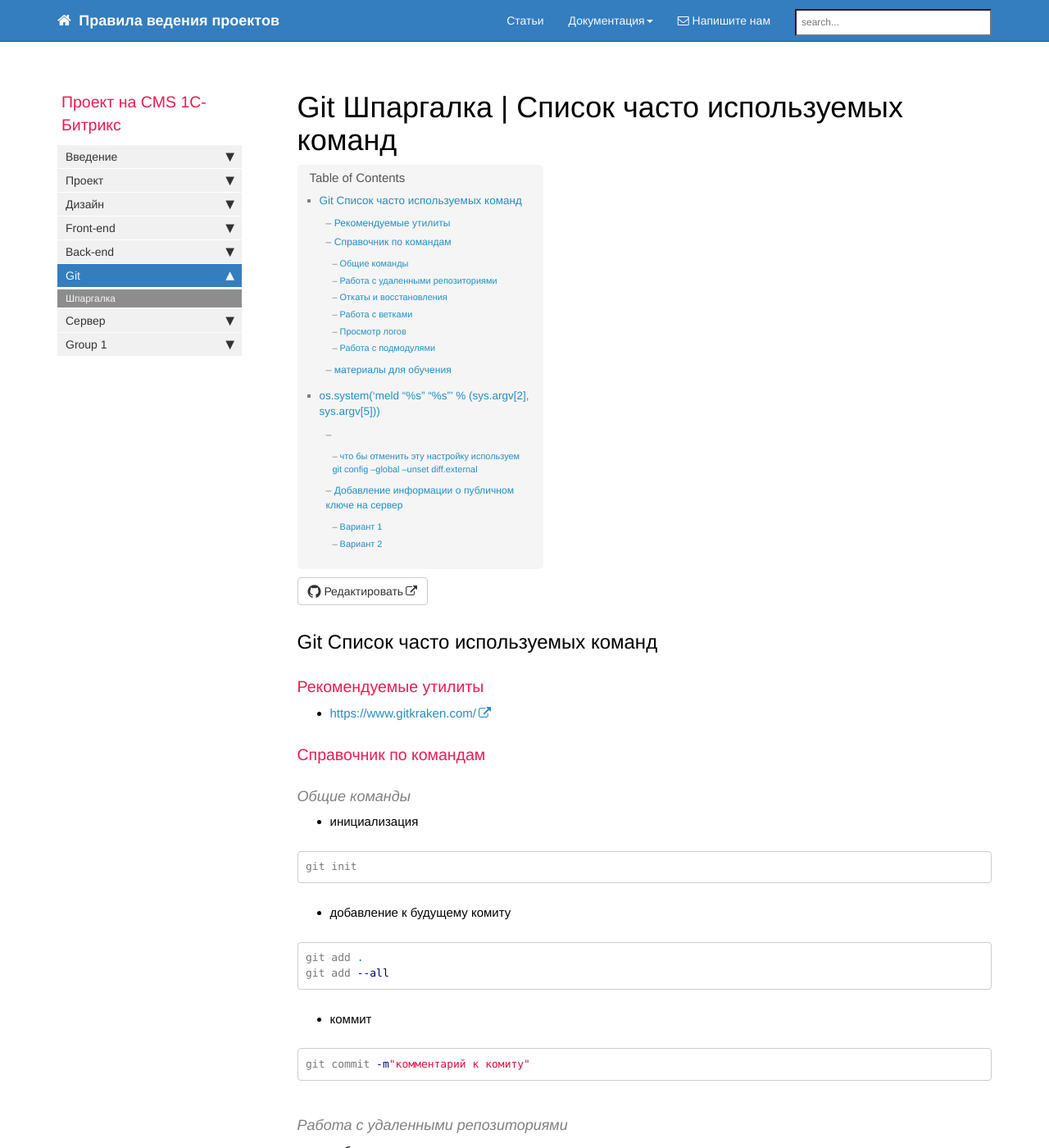
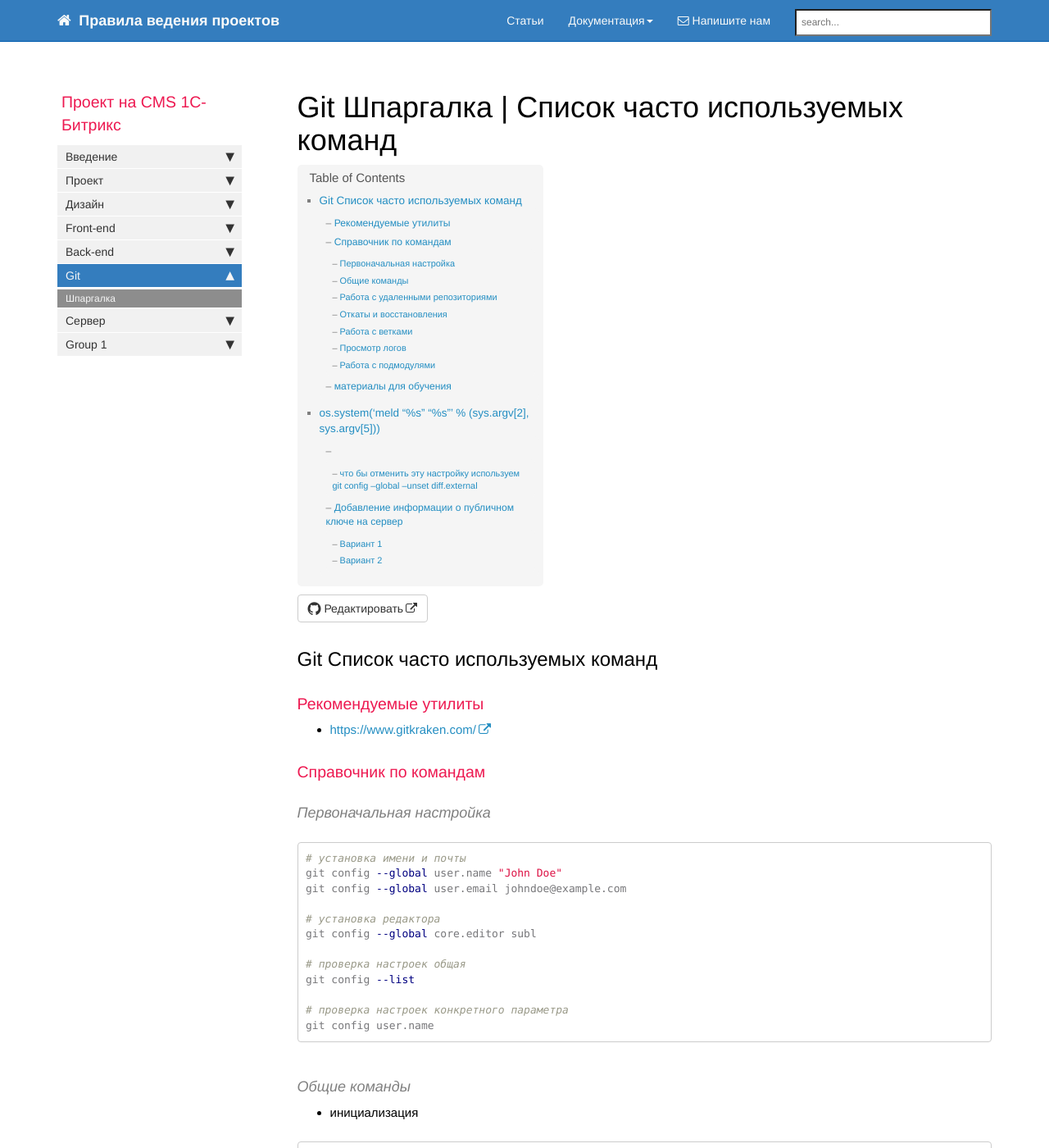
Before and after one commit to gdecider/gdecider.github.io, a Jekyll site: the page built from pages/bx/bx_git-shpora.md, in a window 1280 px wide and 1400 px high. Shown: the whole window at 82% size. Built offline with Jekyll 4.4.1, drawn with Linux system fonts in a browser that asks for light colours; nearby versions of some CDN libraries; comment, search, counter and statistics services are not loaded.

Commit message:
Update bx_git-shpora.md

````diff
--- a/pages/bx/bx_git-shpora.md
+++ b/pages/bx/bx_git-shpora.md
@@ -15,6 +15,23 @@ toc: true
 * [https://www.gitkraken.com/](https://www.gitkraken.com/)
 
 ### Справочник по командам
+
+#### Первоначальная настройка
+
+```bash
+# установка имени и почты
+git config --global user.name "John Doe"
+git config --global user.email johndoe@example.com
+
+# установка редактора
+git config --global core.editor subl
+
+# проверка настроек общая
+git config --list
+
+# проверка настроек конкретного параметра
+git config user.name
+```
 
 #### Общие команды
 
````
